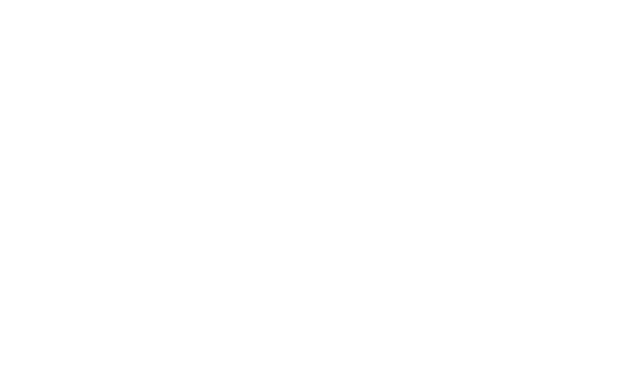
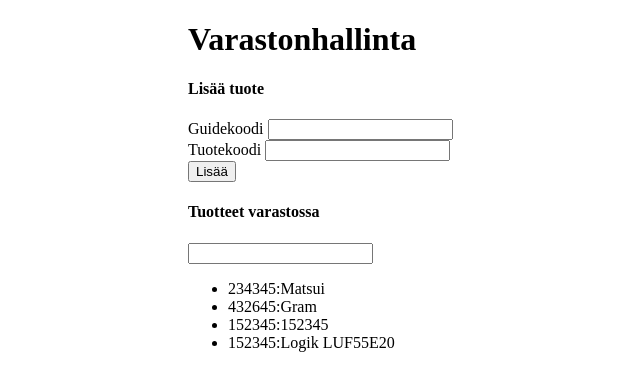
Before and after one commit to LauriNiva/varastonhallinta, a React (Create React App) app: page / in a window 1280 px wide. Shown: the top 390 px of the page, without its empty margins (52-692 px from the left). Built offline with nearby package versions, Linux system fonts and the light colour scheme; data requests are answered from the project's data file.

Commit message:
Basic functionality for loading list of items from server

```diff
--- a/db.json
+++ b/db.json
@@ -1,19 +1,37 @@
 {
-  "posts": [
+  "goods": [
     {
       "id": 1,
-      "title": "json-server",
-      "author": "typicode"
+      "elguide": "234345",
+      "name": "Matsui"
+    },
+    {
+      "id": 2,
+      "elguide": "432645",
+      "name": "Gram"
+    },
+    {
+      "elguide": "152345",
+      "name": "152345",
+      "id": 3
+    },
+    {
+      "elguide": "152345",
+      "name": "Logik LUF55E20",
+      "id": 4
     }
   ],
-  "comments": [
+  "stocks": [
     {
       "id": 1,
-      "body": "some comment",
-      "postId": 1
+      "name": "4212"
+    },
+    {
+      "id": 2,
+      "name": "5212"
     }
   ],
-  "profile": {
-    "name": "typicode"
+  "warehouses": {
+    "name": "pannari"
   }
 }
--- a/src/App.js
+++ b/src/App.js
@@ -1,8 +1,73 @@
+
+import React, {useState, useEffect} from 'react';
+import axios from 'axios';
+
+const Items = ({items}) => {
+  return(
+    <div className="items">
+      <ul>
+        {items.map(item => <li key={item.id}>{item.elguide}:{item.name}</li>)}
+      </ul>
+    </div>
+  )
+}
 
 
 function App() {
+
+  const [goods, setGoods] = useState([]);
+  const [newItemElguide, setNewItemElguide] = useState("");
+  const [newItemName, setNewItemName] = useState("");
+
+  useEffect(() =>{
+    axios
+    .get("http://localhost:3001/goods")
+    .then(response =>{
+      setGoods(response.data);
+      setNewItemElguide("");
+      setNewItemName("");
+    });
+  }, []);
+
+  const addItem = (e) => {
+    e.preventDefault();
+    const newItem = {elguide: newItemElguide, name: newItemName};
+    axios
+    .post("http://localhost:3001/goods", newItem)
+    .then(response=>setGoods(goods.concat(response.data)));
+
+  }
+
+  const handleElguideChange = (e) => {
+    setNewItemElguide(e.target.value);
+  }
+
+  const handleNameChange = (e) => {
+    setNewItemName(e.target.value);
+  }
+
+
+  const goodsToShow = goods;
+
+  console.log(goodsToShow);
+
   return (
-    <div className="App">
+    <div className="app">
+      <h1>Varastonhallinta</h1>
+
+    <h4>Lisää tuote</h4>
+    <form onSubmit={addItem}>
+      Guidekoodi <input value={newItemElguide} onChange={handleElguideChange}/><br/>
+      Tuotekoodi <input value={newItemName} onChange={handleNameChange}/><br/>
+      <button type="submit">Lisää</button>
+    </form>
+
+
+    <h4>Tuotteet varastossa</h4>
+    <input></input>
+    <Items items={goodsToShow} />
+
+
 
     </div>
   );
--- a/src/index.css
+++ b/src/index.css
@@ -1,13 +1,9 @@
 body {
   margin: 0;
-  font-family: -apple-system, BlinkMacSystemFont, 'Segoe UI', 'Roboto', 'Oxygen',
-    'Ubuntu', 'Cantarell', 'Fira Sans', 'Droid Sans', 'Helvetica Neue',
-    sans-serif;
-  -webkit-font-smoothing: antialiased;
-  -moz-osx-font-smoothing: grayscale;
+
 }
 
-code {
-  font-family: source-code-pro, Menlo, Monaco, Consolas, 'Courier New',
-    monospace;
+.app{
+  margin:auto;
+  width: 800px;
 }
```
